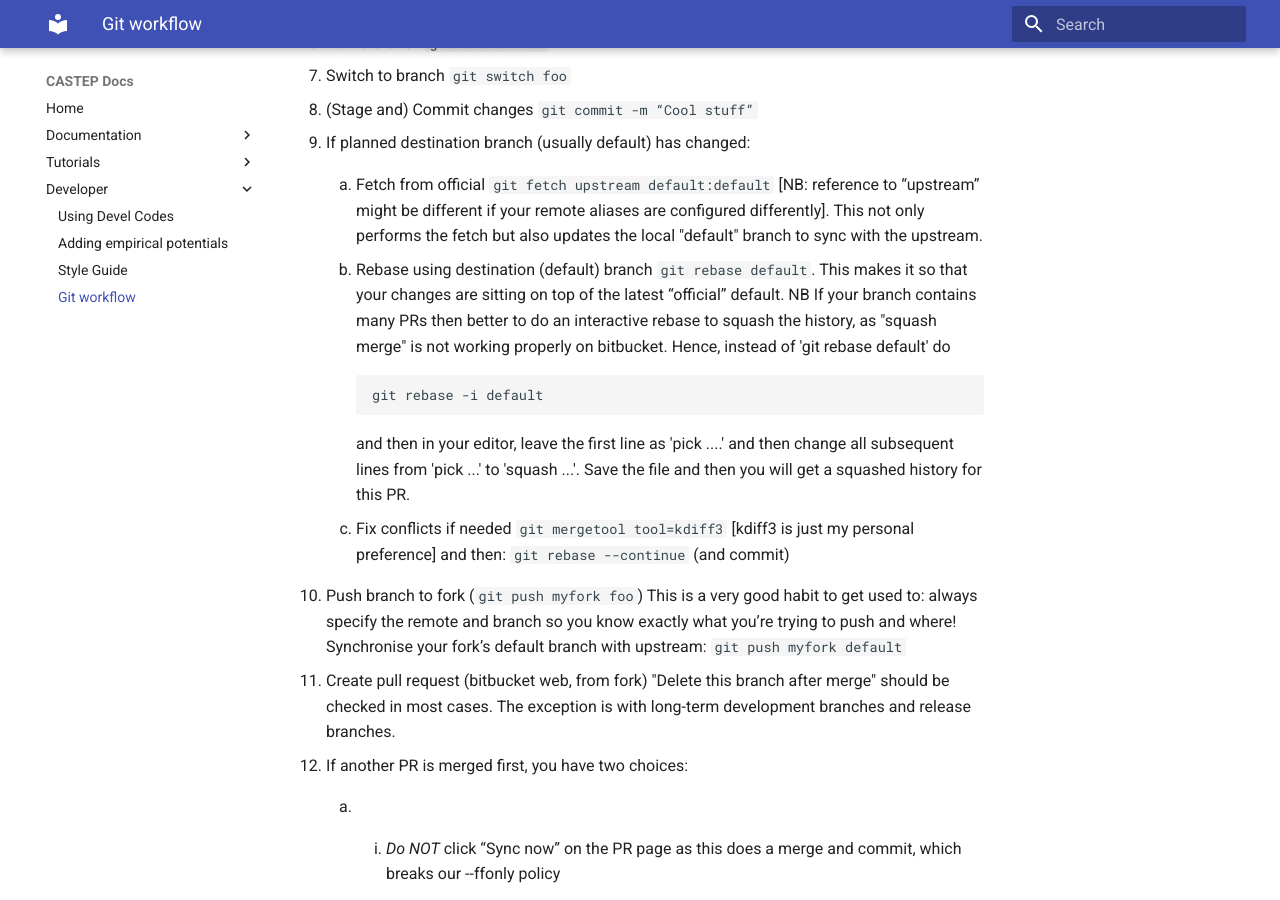
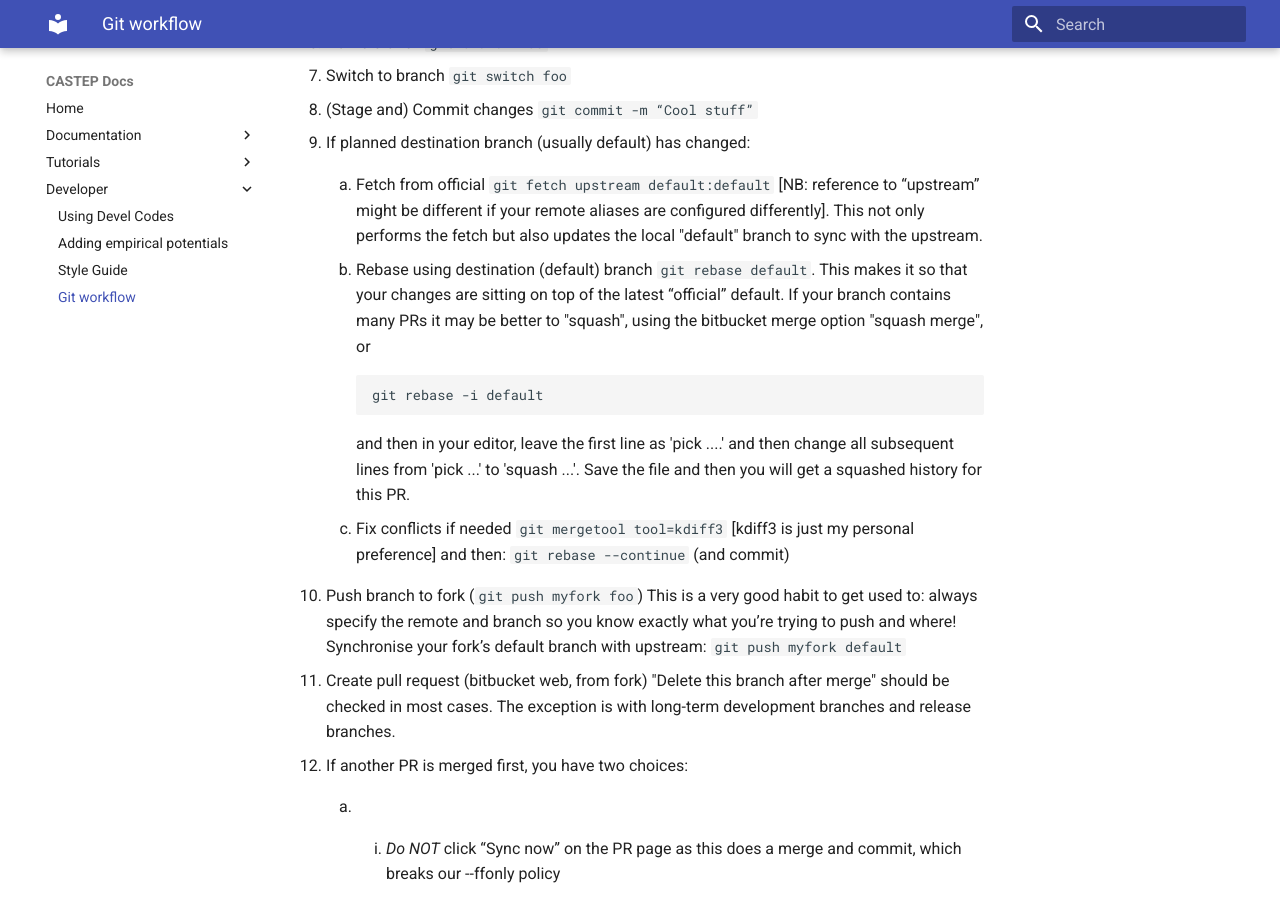
Before and after one commit to castep-docs/castep-docs, an MkDocs documentation site: the page built from docs/developer/git_workflow.md, in a window 1280 px wide and 900 px high, scrolled down 561 px. Built offline with MkDocs 1.6.1 and Material for MkDocs 9.7.7, drawn with Linux system fonts in a browser that asks for light colours.

Commit message:
Update after further KR comments

````diff
--- a/docs/developer/git_workflow.md
+++ b/docs/developer/git_workflow.md
@@ -26,8 +26,7 @@ Draft bitbucket/git workflow for CASTEP developers: NB: Not a git tutorial!
 
     1.      Fetch from official ``git fetch upstream default:default`` [NB: reference to “upstream” might be different if   your remote aliases are configured differently]. This not only performs the fetch but also updates the local "default" branch to sync with the upstream.
 
-    2. Rebase using destination (default) branch ``git rebase default``. This makes it so that your changes are sitting on top of the latest “official” default.
-    NB If your branch contains many PRs then better to do an interactive rebase to squash the history, as "squash merge" is not working properly on bitbucket. Hence, instead of 'git rebase default' do
+    2. Rebase using destination (default) branch ``git rebase default``. This makes it so that your changes are sitting on top of the latest “official” default. If your branch contains many PRs it may be better to "squash", using the bitbucket merge option "squash merge", or
     ```
     git rebase -i default
     ```
````
